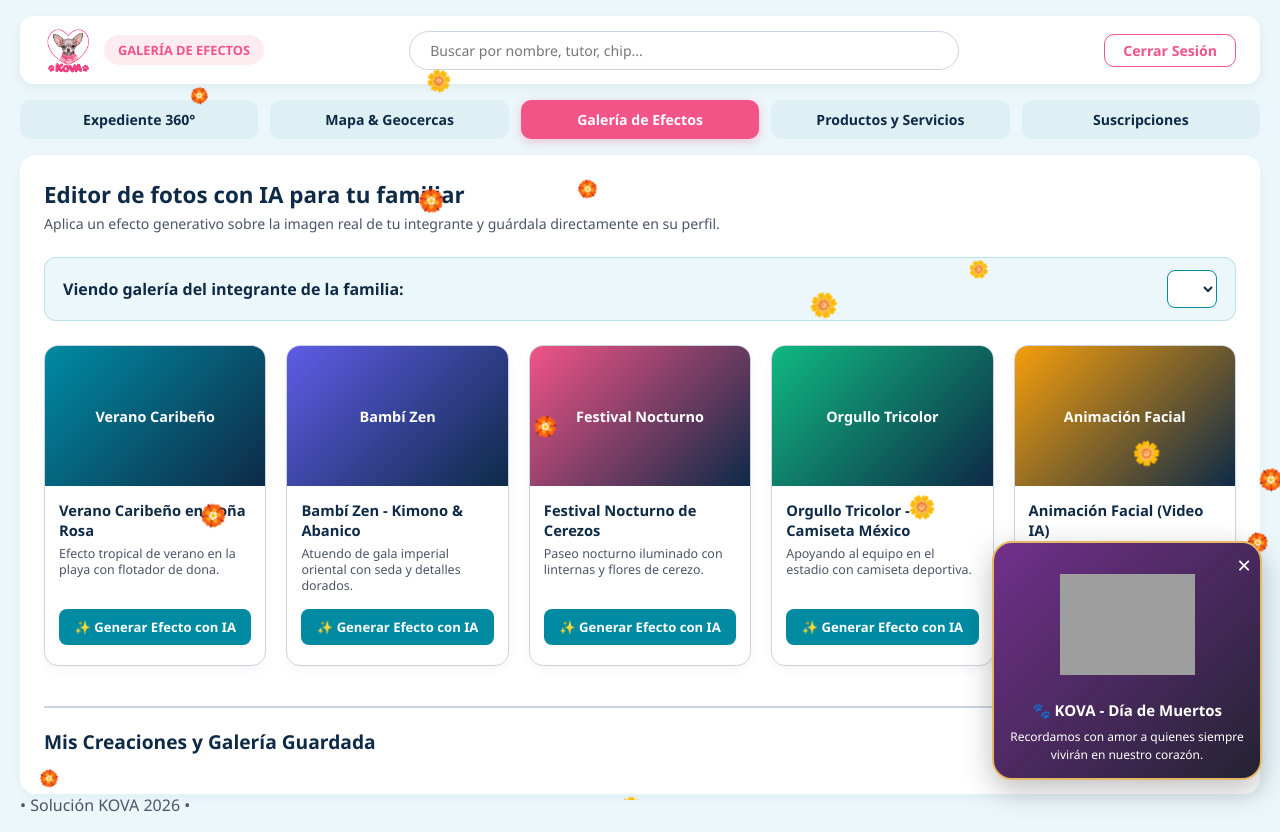
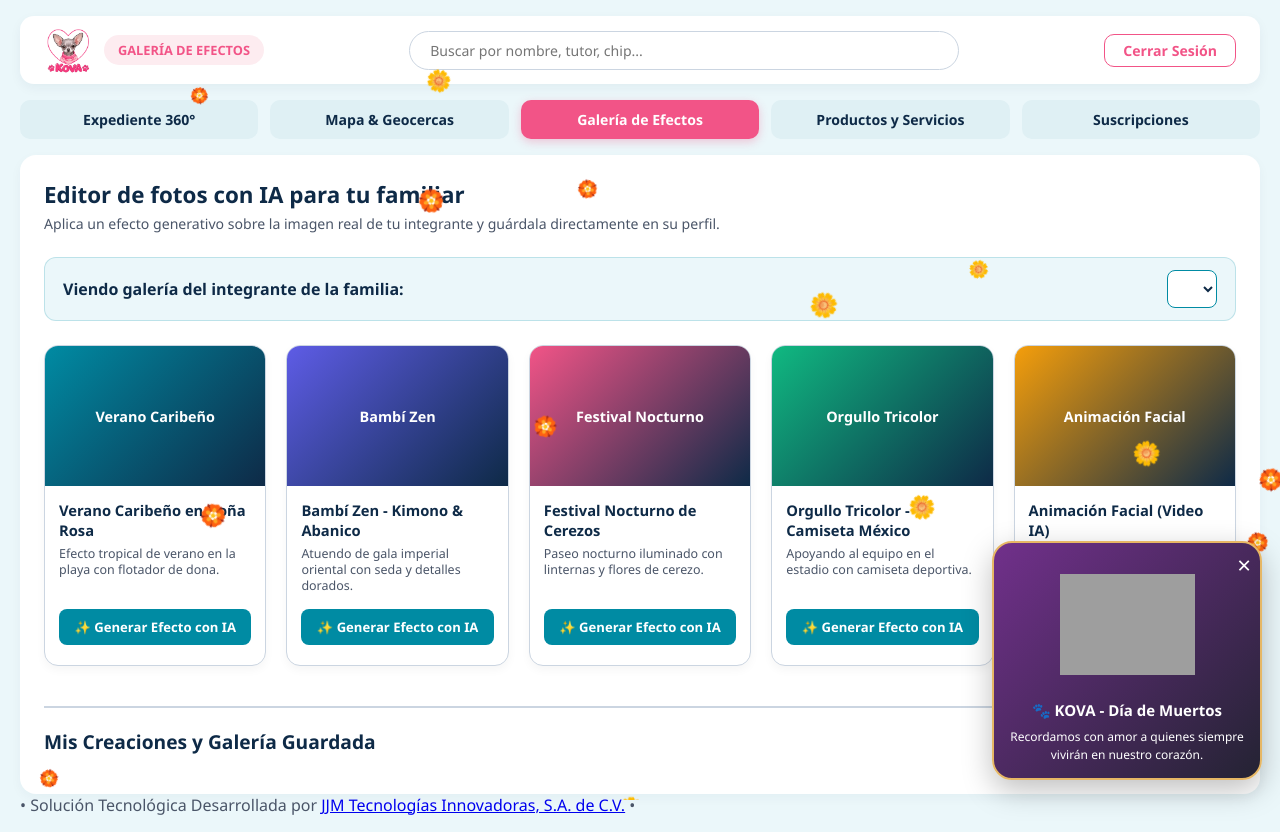
Before and after one commit to Uriel-boop/KOVAA, a Flask app: page /galeria in a window 1280 px wide. Run offline with Flask 3, Linux system fonts and the light colour scheme; lists and menus that the app fills with data are empty; grey boxes are pictures that could not be loaded.

Commit message:
Agregando pide de página

```diff
--- a/templates/galeria.html
+++ b/templates/galeria.html
@@ -299,7 +299,9 @@
         </div>
     </div>
 
-    <footer> • Solución KOVA 2026 • </footer>
+    <footer>
+        • Solución Tecnológica Desarrollada por <a href="https://www.jjmti.com.mx" target="_blank">JJM Tecnologías Innovadoras, S.A. de C.V.</a> •
+    </footer>
 
     <script>
         let efectoSeleccionadoKey = '';
```
